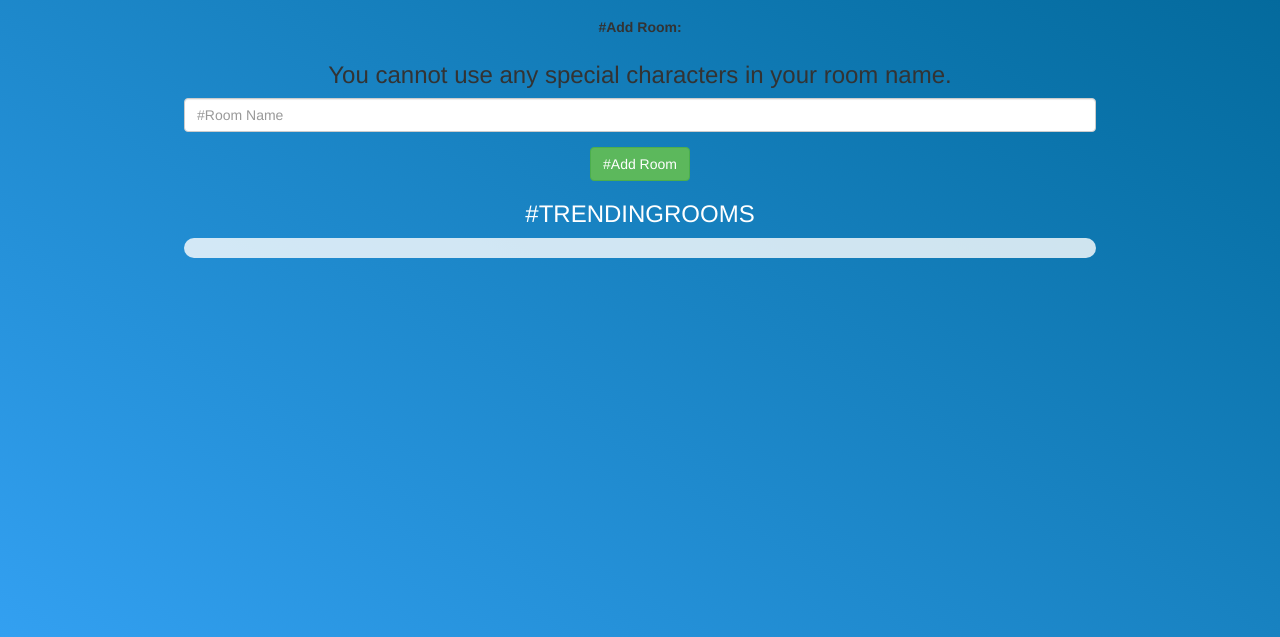
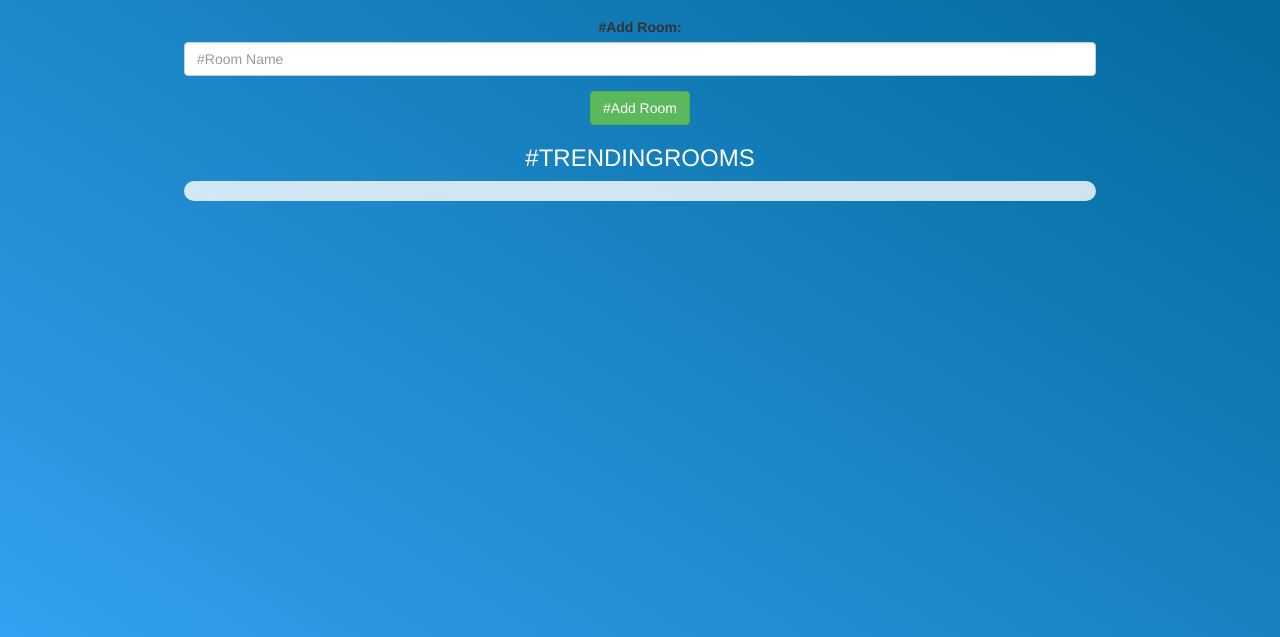
Before and after one commit to krishlala/C95, a plain HTML site: page kwitter_room.html in a window 1280 px wide. Shown: the part 163-800 px from the top of the page. Drawn offline with nearby package versions, Linux system fonts and the light colour scheme; a web font is replaced by a local one.

Commit message:
Update kwitter_room.html

```diff
--- a/kwitter_room.html
+++ b/kwitter_room.html
@@ -30,7 +30,7 @@
 		<h3 id="user_name" class="color_white"></h3>
 		<div class="form-group input_div_room_page">
 			<label>#Add Room:</label>
-			<h3>You cannot use any special characters in your room name.</h3>
+			<h100></h100>
 			<input type="text" id="room_name" class="form-control" placeholder="#Room Name">
 
 		</div>
```
